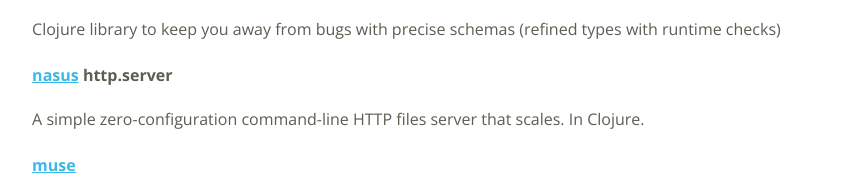
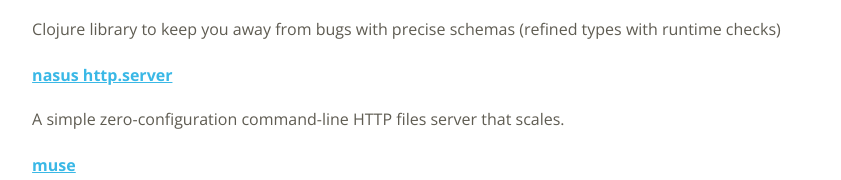
Before and after one commit to kachayev/talks, a plain HTML site: page index.html in a window 1280 px wide. Shown: the part 532-712 px from the top of the page, without its empty margins (77-918 px from the left). Drawn offline with nearby package versions, Linux system fonts and the light colour scheme.

Commit message:
Actually include a link to nasus

```diff
--- a/index.html
+++ b/index.html
@@ -62,8 +62,8 @@
     </div>
 
     <div>
-        <h4><a href="" target="_blank">nasus</a> http.server</h4>
-        <p>A simple zero-configuration command-line HTTP files server that scales. In Clojure.</p>
+        <h4><a href="https://github.com/kachayev/nasus" target="_blank">nasus http.server</a></h4>
+        <p>A simple zero-configuration command-line HTTP files server that scales.</p>
     </div>
 
     <div>
```
